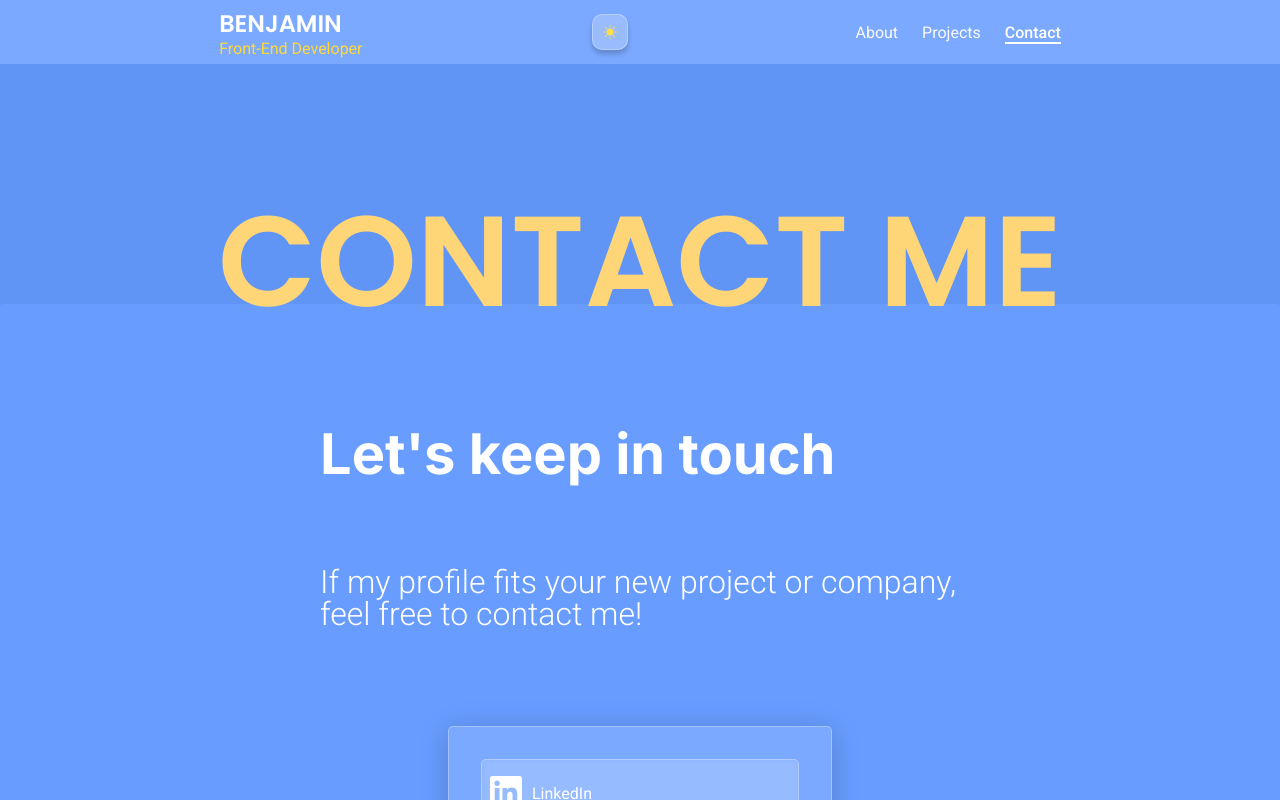
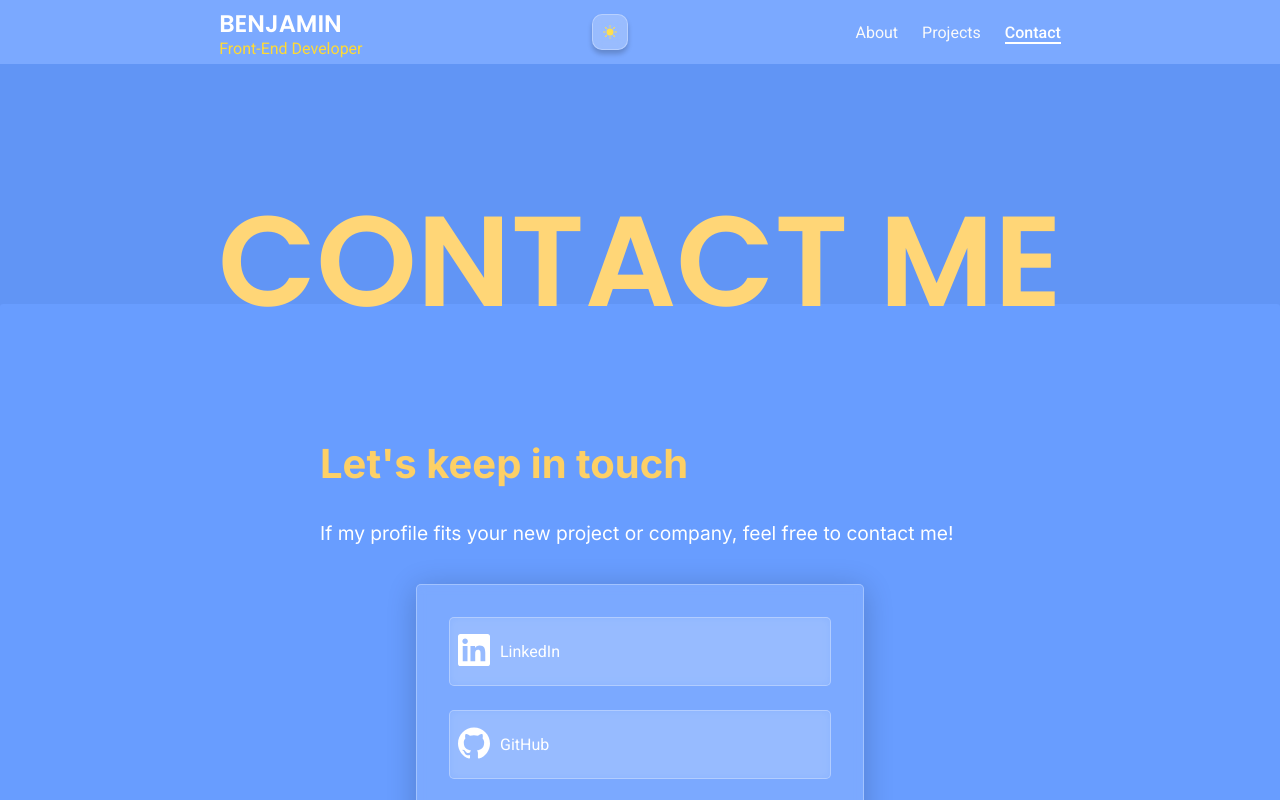
Before and after one commit to NimajF/portfolio, a Next.js app: page /contact in a window 1280 px wide. Shown: the top 800 px of the page. Built offline with nearby package versions, Linux system fonts and the light colour scheme.

Commit message:
Minor changes

```diff
--- a/constants/projectsData.js
+++ b/constants/projectsData.js
@@ -28,7 +28,8 @@ const projects = [
       <SiNextdotjs />,
     ],
     skillsNames: ["css", "reactjs", "nextjs", "mongodb", "express"],
-    completed: false,
+    completed: true,
+    site: "https://dulcevictorina.vercel.app/",
     screenshot: "/cakeShop.PNG",
     responsiveScreenshot: "/ResponsiveCakeProject.png",
   },
--- a/pages/contact.js
+++ b/pages/contact.js
@@ -21,8 +21,8 @@ const Contact = () => {
       <InView className="h1-title" variants={hiddenTitle}>
         <h1>Contact Me</h1>
       </InView>
-      <div className="description">
-        <div className="header-info">
+      <div className={styles.contact}>
+        <div className={styles.contactInfo}>
           <InView variants={hiddenSubTitle}>
             <h2>Let&apos;s keep in touch</h2>
           </InView>
@@ -32,7 +32,6 @@ const Contact = () => {
               contact me!
             </p>
           </InView>
-        </div>
         </div>
         <InView className={styles.socialIcons} variants={contactContainer}>
           {socialIcons.map((icon, idx) => (
@@ -45,6 +44,7 @@ const Contact = () => {
             />
           ))}
         </InView>
+      </div>
     </Layout>
   );
 };
--- a/styles/contact.module.css
+++ b/styles/contact.module.css
@@ -9,7 +9,7 @@
   justify-content: space-evenly;
   padding: 2rem;
   border-radius: 5px;
-  gap: 2rem;
+  gap: 1.5rem;
   background-color: var(--skillsContainerBackground);
   margin-bottom: 4rem;
   border-radius: 5px;
@@ -17,6 +17,26 @@
   backdrop-filter: blur(5px);
   -webkit-backdrop-filter: blur(5px);
   border: var(--glassBorder);
+}
+
+.contact{
+  align-self: center;
+  width: 100%;
+  display: flex;
+  justify-content: center;
+  margin-top: -10rem;
+  gap: 20px;
+}
+.contactInfo{
+  width: 20%;
+}
+.contact h2{
+  font-size: 2.5rem;
+  color: var(--h3Color);
+}
+.contact p{
+  font-size: 1.2rem;
+  color: #fff;
 }
 
 .socialDiv {
@@ -60,6 +80,7 @@
   opacity: 1;
   color: white;
   font-family: Roboto;
+  font-size: 1rem;
   font-weight: 400;
   z-index: 0;
   transition: 0.1s ease-in-out;
@@ -88,7 +109,24 @@
   color: rgb(236, 92, 92);
 }
 
+@media (max-width: 1400px) {
+  .contact{
+    flex-direction: column;
+    align-items: center;
+    width: 50%;
+  }
+  .contactInfo{
+    width: 100%;
+  }
+  .socialIcons {
+    width: 70%;
+  }
+}
+
 @media (max-width: 1200px) {
+  .contact{
+    width: 90%;
+  }
   .socialIcons {
     width: 70%;
   }
@@ -97,6 +135,6 @@
 @media (max-width: 572px) {
   .socialIcons {
     width: 100%;
-    margin-top: -5rem;
+    /* margin-top: -1rem; */
   }
 }
--- a/styles/globals.css
+++ b/styles/globals.css
@@ -31,7 +31,8 @@
   --cvButtonHover: rgb(255, 190, 39);
   --projectTextShadow: 4px 2px 1px rgb(70, 107, 255);
   --skillsContainerBackground: rgba(255, 255, 255, 0.13);
-  --fakeTabBackground: rgba(80, 80, 80, 0.197);
+  --fakeTabBackground: rgba(80, 80, 80, 0.3);
+  --textContainer: rgb(72, 128, 218);
   --skillsContainerBorder: 2px solid transparent;
   --skilssContainerBoxShadow: 0 1px 1px 0 rgba(0,0,0,.3);
   --skillsTitle: rgb(233, 70, 70);
@@ -85,8 +86,9 @@
   --cvButtonText: rgb(66, 132, 255);
   --cvButtonHover: rgb(11, 96, 255);
   --projectTextShadow: none;
+  --textContainer: rgb(7, 15, 28);
   --skillsContainerBackground: #39374e33;
-  --fakeTabBackground: rgba(97, 97, 97, 0.185);
+  --fakeTabBackground: rgba(97, 97, 97, 0.2);
   --skillsContainerBorder: 2px solid rgb(96, 117, 156);
   --skilssContainerBoxShadow: 10px 10px 0 rgb(31, 42, 64);
   --skillsTitle: rgb(194, 65, 65);
@@ -277,7 +279,8 @@ footer p:last-child {
   justify-content: center;
   gap: 2rem;
   width: 50%;
-  border-top: 1px solid var(--footerBorder);
+  margin-top: 1rem;
+  border-top: 2px solid var(--footerBorder);
 }
 .footer-links .footer-title {
   font-size: 1.1rem;
@@ -376,6 +379,7 @@ footer p:last-child {
 .description .p-text {
   align-self: center;
   line-height: 2rem;
+  font-family: Inter;
   font-size: 2rem;
   color: white;
   margin-bottom: 3rem;
@@ -434,9 +438,14 @@ footer p:last-child {
   flex-direction: column;
   justify-content: center;
   align-items: center;
-  margin-top: 2rem;
+  margin-top: 5rem;
+  background-color: var(--textContainer);
+  z-index: 3;
 }
 
+.text h4{
+  z-index: 1;
+}
 .text p {
   color: white;
 }
```
Also changed, not shown: styles/about.module.css (+8 -3 lines). Lines whose indentation alone changed are shown as unchanged.
